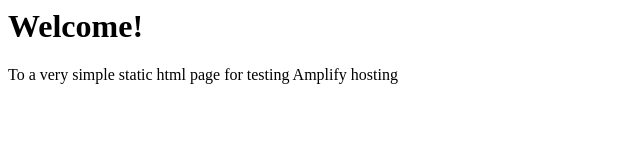
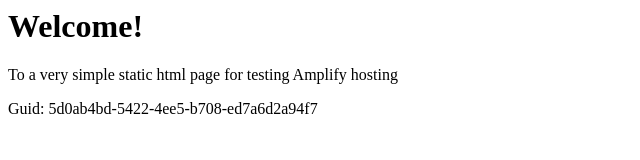
Before and after one commit to aws-aemilia-iad/Github-PR-Commit-Integration-Test-DoNotTouch-Gith-P5X5MO5I-v1-gamma-us-east-1, a website: page src/index.html in a window 1280 px wide. Shown: the whole page, without its empty margins (0-640 px from the left). Drawn offline with Linux system fonts and the light colour scheme.

Commit message:
commit from integ tests

```diff
--- a/src/index.html
+++ b/src/index.html
@@ -1,3 +1,5 @@
+
+
 <html lang="en">
 
 <head>
@@ -10,6 +12,6 @@
 <body>
     <h1>Welcome!</h1>
     <p>To a very simple static html page for testing Amplify hosting</p>
-</body>
+    <p>Guid: 5d0ab4bd-5422-4ee5-b708-ed7a6d2a94f7</p></body>
 
 </html>
```
